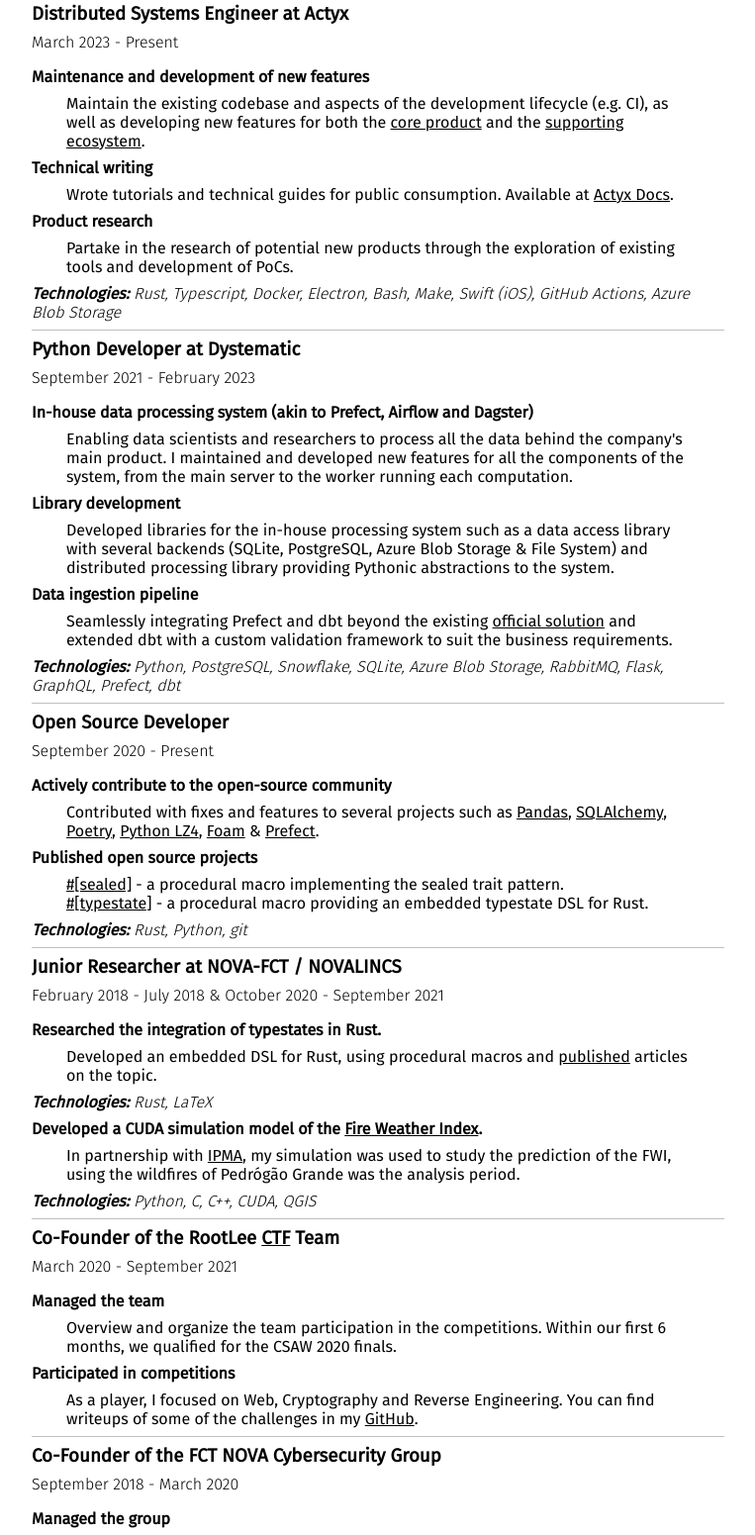
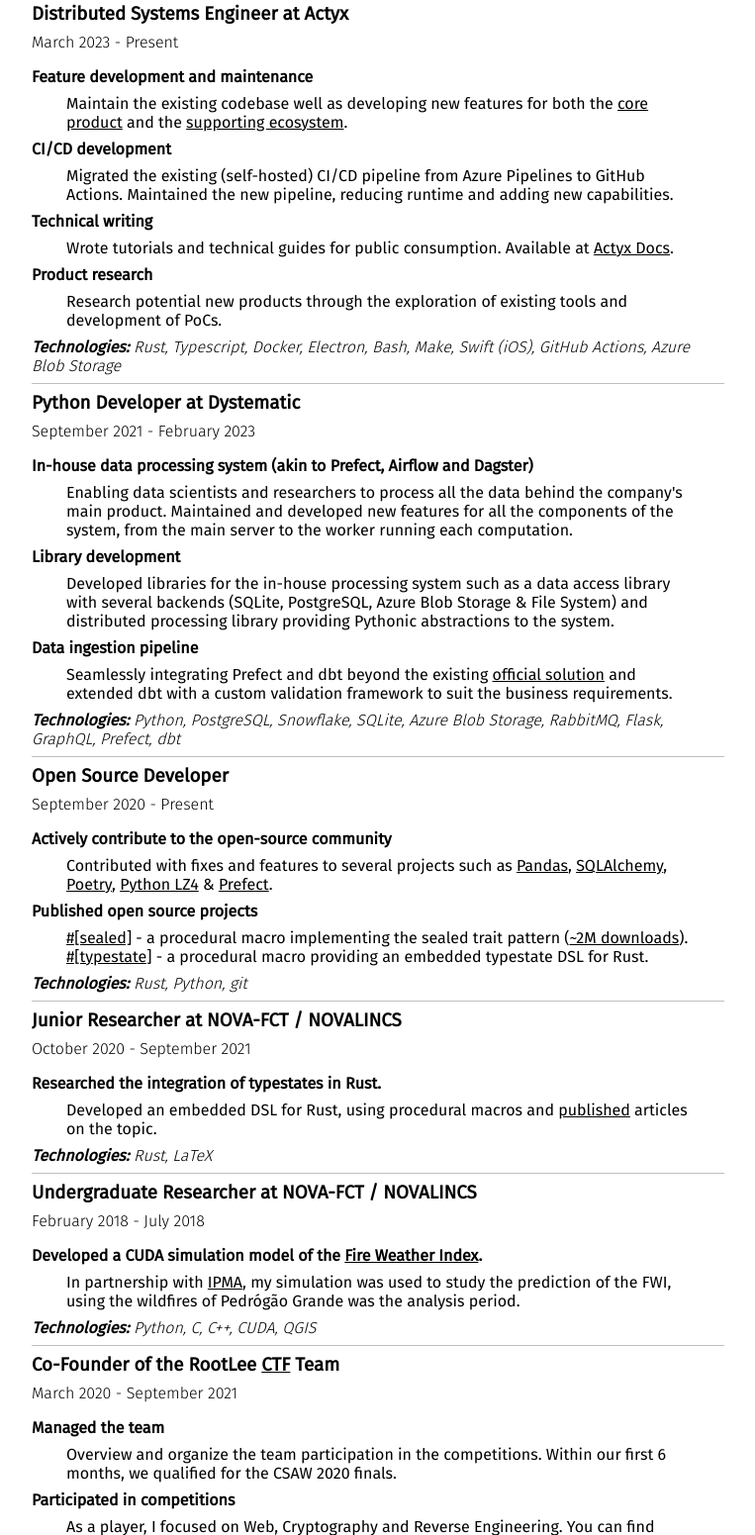
Before and after one commit to jmg-duarte/cv, a plain HTML site: page index.html in a window 1280 px wide. Shown: the part 421-1972 px from the top of the page at 99% size, without its empty margins (258-1021 px from the left). Drawn offline with Linux system fonts and the light colour scheme.

Commit message:
update cv

```diff
--- a/index.html
+++ b/index.html
@@ -73,13 +73,17 @@
                 </div>
                 <hr class="vspace-16" />
                 <div class="work-experience-job-body">
-                    <h4>Maintenance and development of new features</h4>
+                    <h4>Feature development and maintenance</h4>
                     <p>
-                        Maintain the existing codebase and aspects of the development lifecycle (e.g. CI),
-                        as well as developing new features for both the <a
+                        Maintain the existing codebase well as developing new features for both the <a
                             href="https://github.com/Actyx/Actyx/tree/master/rust">core product</a>
                         and the <a href="https://github.com/Actyx/Actyx/tree/master/js/node-manager">supporting
                             ecosystem</a>.
+                    </p>
+                    <h4>CI/CD development</h4>
+                    <p>
+                        Migrated the existing (self-hosted) CI/CD pipeline from Azure Pipelines to GitHub Actions.
+                        Maintained the new pipeline, reducing runtime and adding new capabilities.
                     </p>
                     <h4>Technical writing</h4>
                     <p>
@@ -88,7 +92,7 @@
                     </p>
                     <h4>Product research</h4>
                     <p>
-                        Partake in the research of potential new products through the exploration of existing tools and
+                        Research potential new products through the exploration of existing tools and
                         development of PoCs.
                     </p>
                     <p style="max-width: 100%; margin-top: 8px;"><b><i>Technologies:</i></b>
@@ -109,7 +113,7 @@
                     <p>
                         Enabling data scientists and researchers
                         to process all the data behind the company's main product.
-                        I maintained and developed new features for all the components of the system,
+                        Maintained and developed new features for all the components of the system,
                         from the main server to the worker running each computation.
                     </p>
                     <h4>Library development</h4>
@@ -147,13 +151,13 @@
                         <a
                             href="https://github.com/python-poetry/poetry/pulls?q=is%3Apr+author%3Ajmg-duarte+">Poetry</a>,
                         <a href="https://github.com/python-lz4/python-lz4/pulls?q=is%3Apr+author%3Ajmg-duarte">Python
-                            LZ4</a>,
-                        <a href="https://github.com/foambubble/foam/pulls?q=is%3Apr+author%3Ajmg-duarte">Foam</a> &
+                            LZ4</a> &
                         <a href="https://github.com/PrefectHQ/prefect/pulls?q=is%3Apr+author%3Ajmg-duarte+">Prefect</a>.
                     </p>
                     <h4>Published open source projects</h4>
                     <p><a href="https://github.com/jmg-duarte/sealed-rs">#[sealed]</a> -
-                        a procedural macro implementing the sealed trait pattern.</p>
+                        a procedural macro implementing the sealed trait pattern (<a
+                            href="https://crates.io/crates/sealed">~2M downloads</a>).</p>
                     <p> <a href="https://github.com/rustype/typestate-rs">#[typestate]</a> -
                         a procedural macro providing an embedded typestate DSL for Rust.</p>
                     <p style="max-width: 100%; margin-top: 8px;"><b><i>Technologies:</i></b>
@@ -165,7 +169,7 @@
             <div class="work-experience-job">
                 <div class="work-experience-job-header">
                     <h3>Junior Researcher at NOVA-FCT / NOVALINCS</h3>
-                    <span>February 2018 - July 2018 & October 2020 - September 2021</span>
+                    <span>October 2020 - September 2021</span>
                 </div>
                 <hr class="vspace-16" />
                 <div class="work-experience-job-body">
@@ -175,6 +179,16 @@
                     <p style="max-width: 100%; margin-top: 8px;"><b><i>Technologies:</i></b>
                         <i style="font-weight:300">Rust, LaTeX</i>
                     </p>
+                </div>
+            </div>
+            <hr class="vspace-bar-16" />
+            <div class="work-experience-job">
+                <div class="work-experience-job-header">
+                    <h3>Undergraduate Researcher at NOVA-FCT / NOVALINCS</h3>
+                    <span>February 2018 - July 2018</span>
+                </div>
+                <hr class="vspace-16" />
+                <div class="work-experience-job-body">
                     <h4>Developed a CUDA simulation model of the <a
                             href="https://www.ipma.pt/en/enciclopedia/otempo/risco.incendio/index.jsp?print=true">Fire
                             Weather Index</a>.</h4>
```
